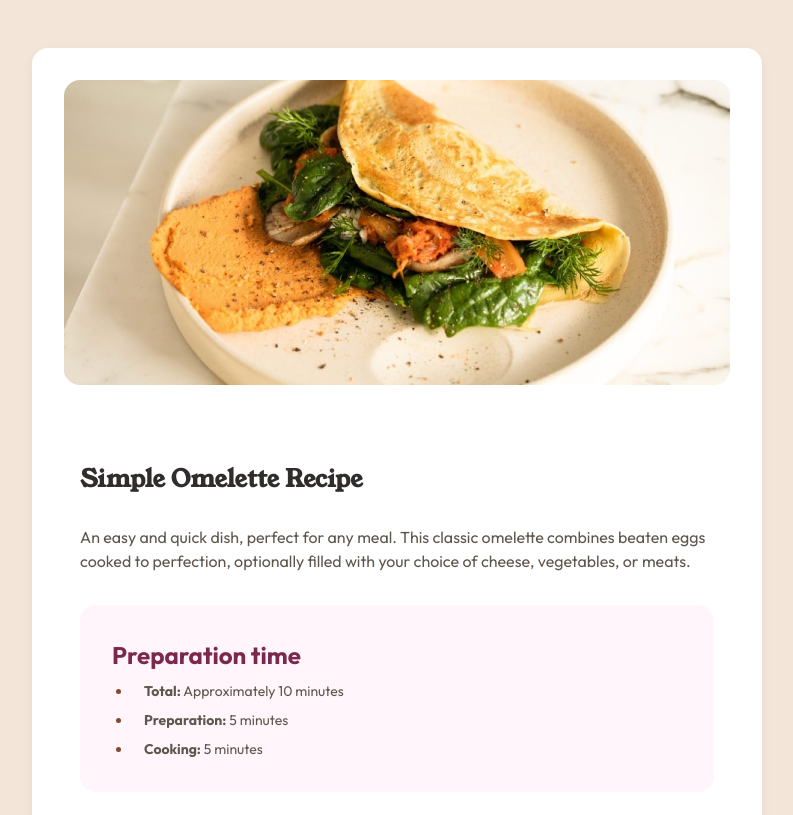
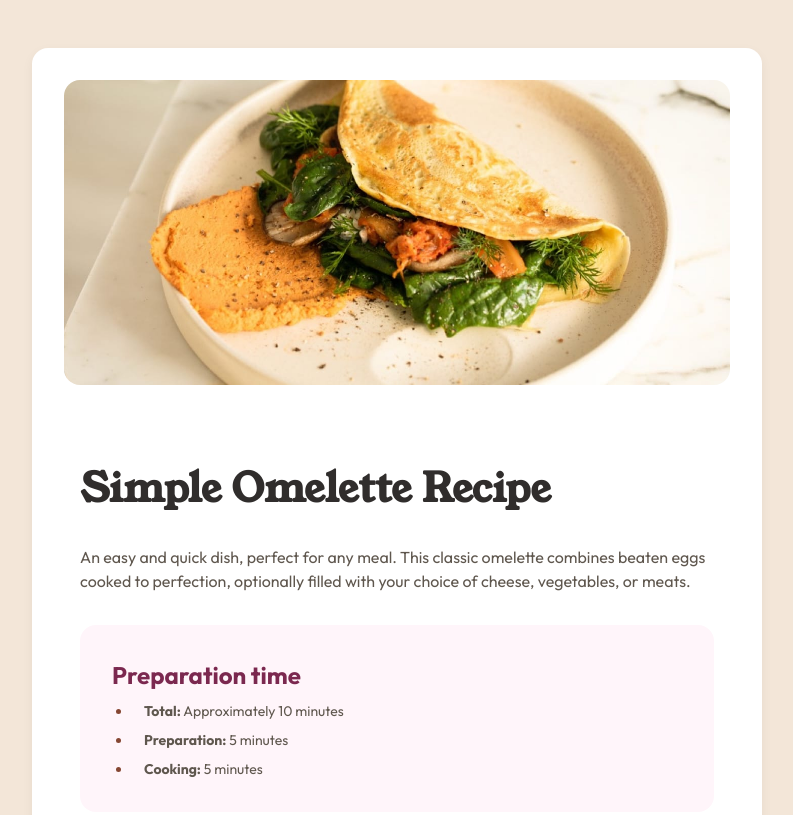
Before and after one commit to saramx-dev/Recipe-page, a plain HTML site: page index.html in a window 1280 px wide. Shown: the top 815 px of the page, without its empty margins (243-1036 px from the left). Drawn offline with Linux system fonts and the light colour scheme.

Commit message:
update title

```diff
--- a/scss/components/_card.scss
+++ b/scss/components/_card.scss
@@ -128,6 +128,10 @@ border-top-right-radius: #{space("md")};
 
   &__content {
     padding: #{space("xxl")};
+
+     &-title{
+      font-size: 2.5rem;
+     }
   }
 }
 
```
Also changed, not shown: css/style.css, design/screencapture-desktop.png, design/screencapture-pc.png, 1 other file.
